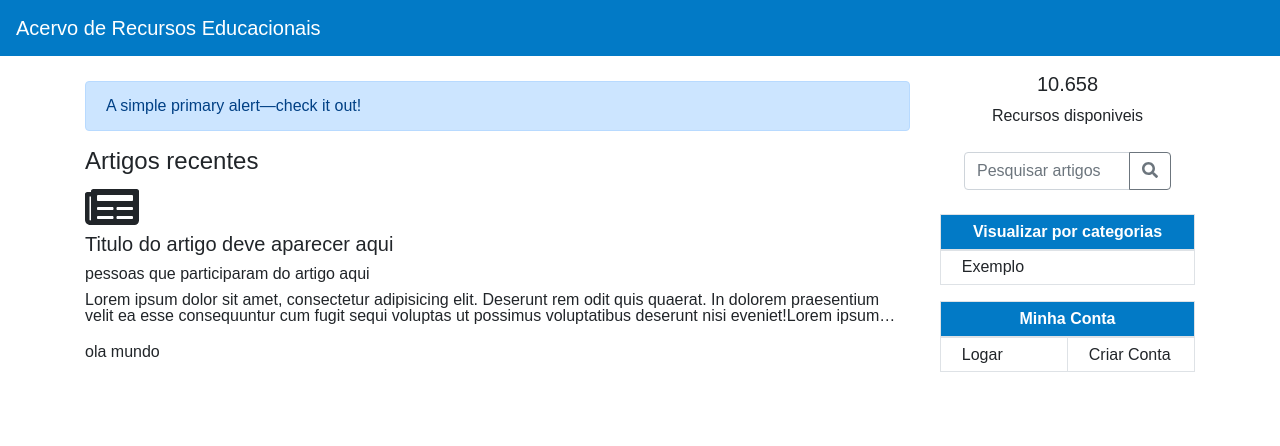
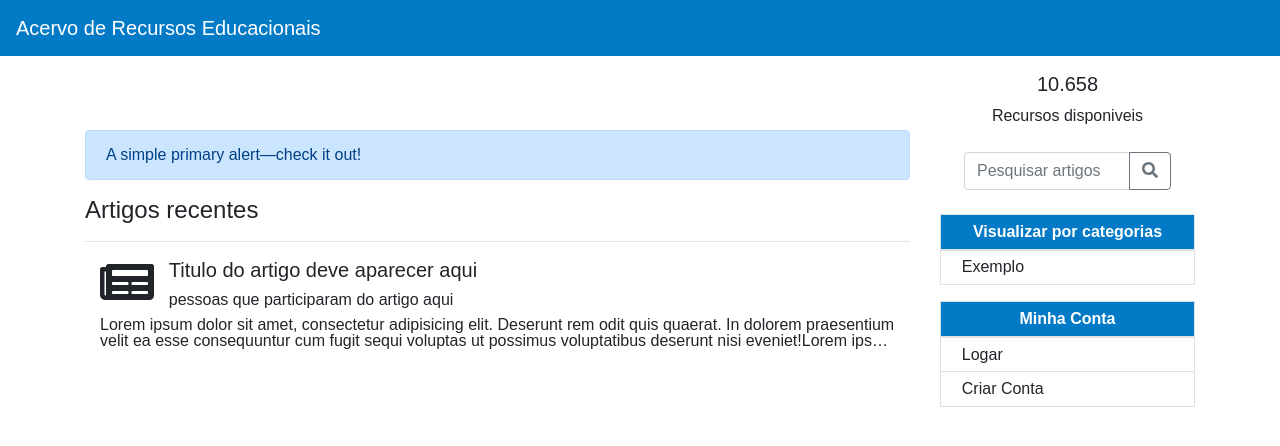
Before and after one commit to HigorAlves/BD-Trabalho-Pratico-1, a React (Create React App) app: page / in a window 1280 px wide. Shown: the top 446 px of the page. Built offline with nearby package versions, Linux system fonts and the light colour scheme.

Commit message:
Posts centralizado.

```diff
--- a/src/App.js
+++ b/src/App.js
@@ -17,7 +17,6 @@ class App extends Component {
 								A simple primary alert—check it out!
 							</div>
 							<Posts />
-							<p>ola mundo</p>
 						</div>
 
 						{/*Sidebar com as opões escolhidas*/}
--- a/src/components/Posts.js
+++ b/src/components/Posts.js
@@ -7,10 +7,21 @@ export default class Posts extends Component {
 		return (
 			<section>
 				<h4>Artigos recentes</h4>
+				<hr />
 				<section>
+					<div className='container'>
+						<div className='row'>
+							<div className='col-1'>
 								<NEWSPAPER />
+							</div>
+							<div className='col-10'>
 								<h5>Titulo do artigo deve aparecer aqui</h5>
 								<h6>pessoas que participaram do artigo aqui</h6>
+							</div>
+						</div>
+
+						<div className='row'>
+							<div className='col-12'>
 								<p className="limit-text">
 									Lorem ipsum dolor sit amet, consectetur adipisicing elit. Deserunt
 									rem odit quis quaerat. In dolorem praesentium velit ea esse
@@ -20,6 +31,9 @@ export default class Posts extends Component {
 									repudiandae iste quasi. Minima explicabo qui necessitatibus porro
 									nihil aliquid deleniti ullam repudiandae dolores corrupti eaque.
 								</p>
+							</div>
+						</div>
+					</div>
 				</section>
 			</section>
 		);
--- a/src/components/Sidebar.js
+++ b/src/components/Sidebar.js
@@ -65,6 +65,8 @@ export default class Sidebar extends Component {
 										<td>
 											<span>Logar</span>
 										</td>
+									</tr>
+									<tr>
 										<td>
 											<span>Criar Conta</span>
 										</td>
```
Lines whose indentation alone changed are shown as unchanged.
